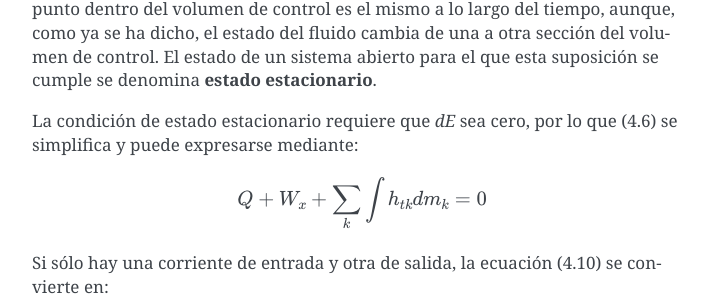
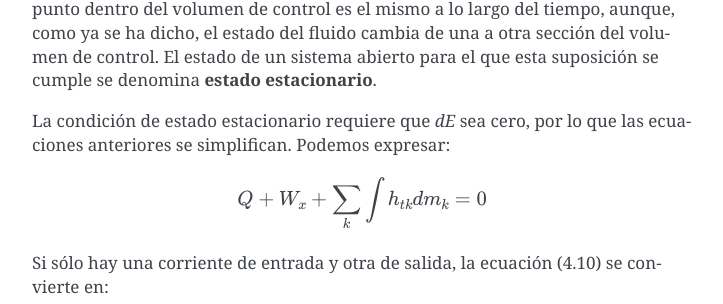
Before and after one commit to mantielero/termodinamica, a Sphinx documentation site: the page built from source/sistemas_abiertos_primer_principio.rst, in a window 1280 px wide and 900 px high, scrolled down 5965 px. Shown: the part 151-455 px from the top of the window, without its empty margins (388-1111 px from the left). Built offline with Sphinx 7.4.7, drawn with Linux system fonts in a browser that asks for light colours; pages that are not in the unit, such as notebooks, are missing from menus.

Commit message:
Update sistemas_abiertos_primer_principio.rst

```diff
--- a/source/sistemas_abiertos_primer_principio.rst
+++ b/source/sistemas_abiertos_primer_principio.rst
@@ -243,7 +243,7 @@ Proceso de flujo estacionario
 
 Un caso especial, y que es el que más frecuentemente se considera, es flujo estacionario. Por este nombre entendemos que el estado del fluido en cualquier punto dentro del volumen de control es el mismo a lo largo del tiempo, aunque, como ya se ha dicho, el estado del fluido cambia de una a otra sección del volumen de control. El estado de un sistema abierto para el que esta suposición se cumple se denomina **estado estacionario**.
 
-La condición de estado estacionario requiere que *dE* sea cero, por lo que (4.6) se simplifica y puede expresarse mediante:
+La condición de estado estacionario requiere que *dE* sea cero, por lo que las ecuaciones anteriores se simplifican. Podemos expresar:
 
 .. math::
 
```
